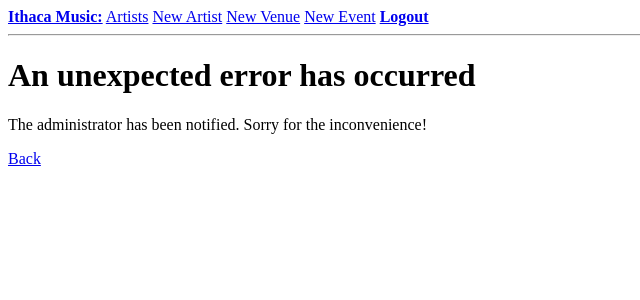
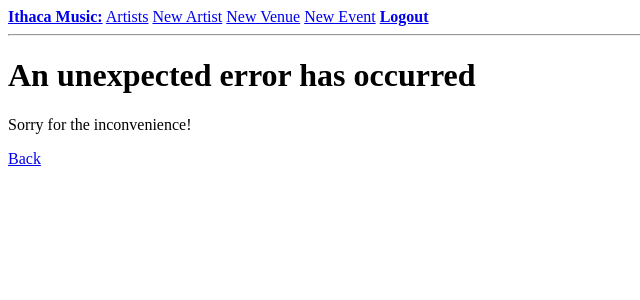
Before and after one commit to brookewil/music_app_2023, a Flask app: template app/templates/500.html in a window 1280 px wide. Shown: the top 300 px of the page, without its empty margins (0-640 px from the left). Run offline with Flask 3, Linux system fonts and the light colour scheme; the template is opened without the code that fills it, so the values that code supplies are empty; the visitor is signed in with stand-in values (Sample User, id 1).

Commit message:
404 and 500 Error Handling

```diff
--- a/app/templates/500.html
+++ b/app/templates/500.html
@@ -2,6 +2,6 @@
 
 {% block content %}
     <h1>An unexpected error has occurred</h1>
-    <p>The administrator has been notified. Sorry for the inconvenience!</p>
+    <p>Sorry for the inconvenience!</p>
     <p><a href="{{ url_for('index') }}">Back</a></p>
 {% endblock %}
```
